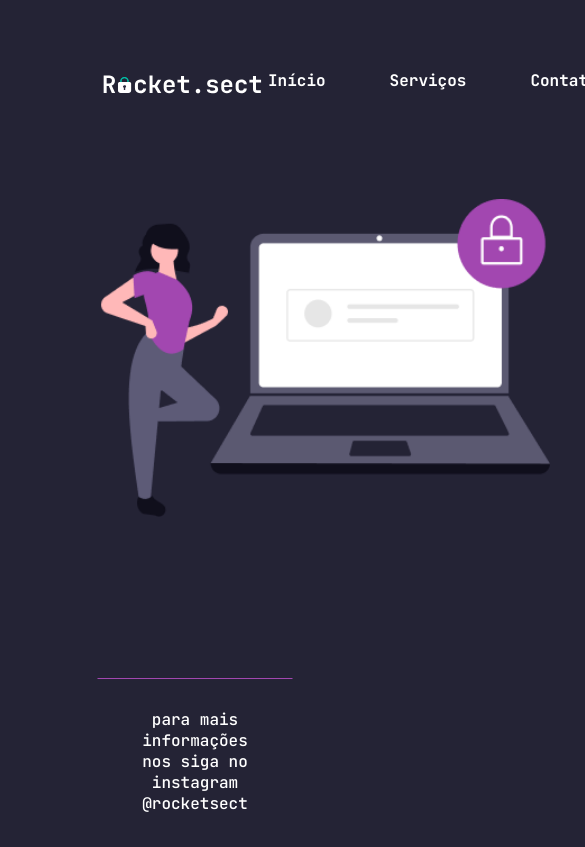
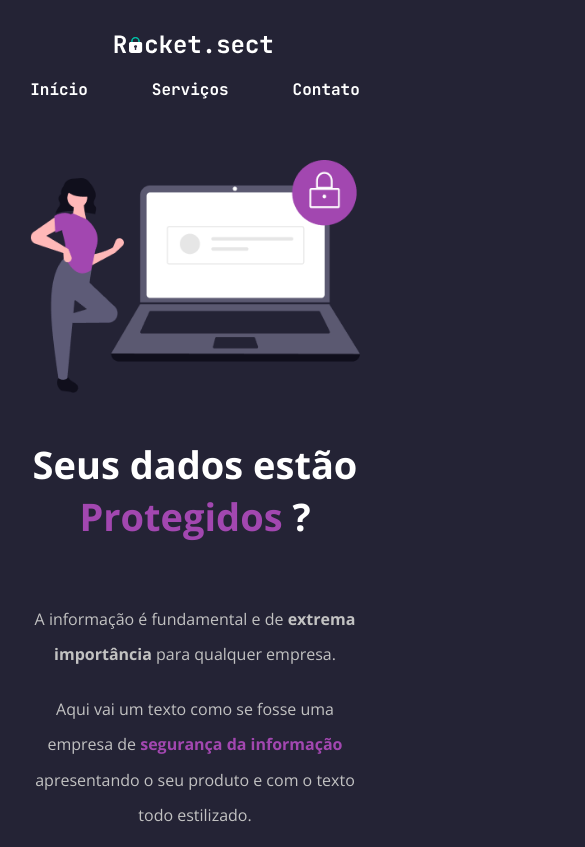
Before and after one commit to PalomaSelva/rocketseat-explorer, a plain HTML site: page Stage02/index.html in a window 390 px wide. Shown: the top 847 px of the page, 585 px wide, since content can reach past the window. Drawn offline with nearby package versions, Linux system fonts and the light colour scheme.

Commit message:
Aplicando responsividade no Desafio do stage 2

```diff
--- a/Stage02/style.css
+++ b/Stage02/style.css
@@ -20,12 +20,16 @@ h1 {
 }
 
 body {
-  max-width: 158rem;
+  padding: 3rem;
+  width: 100vw;
+  margin: 0 auto;
+  font-family: 'Open Sans', sans-serif;
+  font-size: 16px;
+  display: grid;
+  grid-template-areas: "header" "main" "footer";
+  grid-template-rows: 3rem 1fr auto;
+  gap: 10rem;
   -webkit-font-smoothing: antialiased;
-  font-size: 16px;
-  font-family: 'Open Sans', sans-serif;
-  padding: 0 10rem;
-  margin: 0 auto;
 }
 
 a {
@@ -41,8 +45,11 @@ main {
 
 header {
   font-family: 'JetBrains Mono', monospace;
+  flex-direction: column;
+  gap: 2rem;
   justify-content: space-between;
-  margin-top: 7rem;
+  align-items: center;
+  grid-area: header;
 }
 
 nav {
@@ -65,13 +72,19 @@ span {
 }
 
 main {
-  margin-top: 10rem;
-  gap: 8rem;
+  gap: 4rem;
+  flex-direction: column;
   text-align: center;
+  grid-area: main;
+}
+
+.image-section {
+  max-width: 350px;
 }
 
 .image-section img {
-  width: 450px;
+  width: 100%;
+
 }
 
 .section-text {
@@ -87,13 +100,35 @@ main {
 }
 
 footer {
+  grid-area: footer;
   border-top: 1px solid var(--pink);
   padding: 3rem;
   width: fit-content;
+  margin: 0 auto;
   color: var(--white);
-  position: absolute;
-  transform: translate( -50%);
-  left: 50%;
-  bottom: 0;
   text-align: center;
 }
+
+
+@media only screen and (min-width: 700px) {
+  body {
+    height: 100vh;
+    max-width: 144rem;
+    padding: 7rem 2rem 2rem;
+  }
+
+  header {
+    flex-direction: row;
+    gap: 0;
+  }
+
+  main {
+    flex-direction: row;
+    gap: 8rem;
+  }
+
+  .image-section {
+    width: 450px;
+    min-width: 300px;
+  }
+}
```
